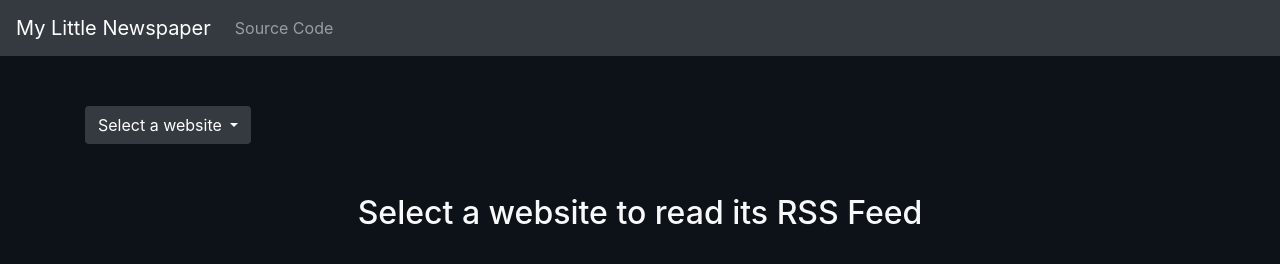
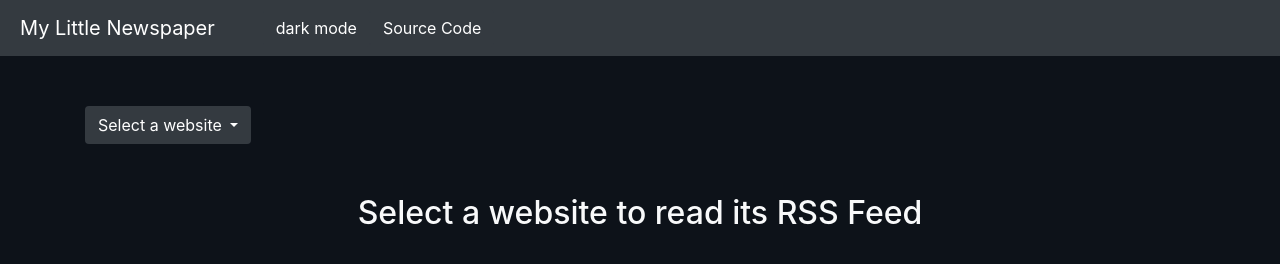
Before and after one commit to Leonlit/My_Little_Newspaper, a website: page index.html in a window 1280 px wide. Drawn offline with nearby package versions, Linux system fonts and the light colour scheme.

Commit message:
Started implementing dark mode and light mode for the app

```diff
--- a/index.html
+++ b/index.html
@@ -13,14 +13,15 @@
     </head>
     <body>
         <nav class="navbar navbar-expand-md bg-dark navbar-dark">
-            <a class="navbar-brand" href="#">My Little Newspaper</a>
+            <a class="navbar-brand mr-5 ml-1" href="#">My Little Newspaper</a>
             <button class="navbar-toggler" type="button" data-toggle="collapse" data-target="#collapsibleNavbar">
                 <span class="navbar-toggler-icon"></span>
             </button>
             <div class="collapse navbar-collapse" id="collapsibleNavbar">
                 <ul class="navbar-nav">
+                    <li class="nav-item btn btn-dark" onclick="lightDarkMode()">dark mode</li>
                     <li class="nav-item">
-                        <a class="nav-link" href="#">Source Code</a>
+                        <a class="btn btn-dark" href="#">Source Code</a>
                     </li>
                 </ul>
             </div>
@@ -32,7 +33,7 @@
             </button>
 
             <div class="dropdown-menu clickable bg-dark text-white" aria-labelledby="selection">
-                <a class="dropdown-item">FreeCodeCamp</a>
+                <a class="dropdown-item active">FreeCodeCamp</a>
                 <a class="dropdown-item" >Dev.to</a>
                 <a class="dropdown-item">Hackernoon</a>
                 <a class="dropdown-item">Dzone</a>
--- a/script/index.js
+++ b/script/index.js
@@ -1,7 +1,7 @@
 //handling option choosed
 $(".dropdown-menu a").click ((event) => {
     let text = $(event.target).text();
-    $(".dropdown .btn-primary").text(text);
+    $(".dropdown button").text(text);
     $(".dropdown-menu a").removeClass("active");
     $("#current-website").text(`${text} RSS Feed`);
     $(event.target).addClass("active");
@@ -66,3 +66,29 @@ function parseXMLData (xml) {
         return false;
     }
 }
+
+let darkMode = true;
+function lightDarkMode () {
+    let navbar = $("nav").first();
+    let placeholder = $(".navbar-nav .nav-item").first();
+    let source = $(".navbar-nav .nav-item a");
+    let selectionBtn = $(".dropdown button").first();
+    let dropdownMenu = $(".dropdown div");
+    let dropDownMenuItems = $(".dropdown div a");
+    let currWebsite = $("#current-website");
+
+    if (darkMode) {
+        darkMode = false;
+        navbar.removeClass("bg-dark").addClass("bg-primary");
+        placeholder.removeClass("btn-dark").addClass("btn-primary");
+        source.removeClass("btn-dark").addClass("btn-primary");
+        selectionBtn.removeClass("bg-dark").addClass("bg-primary");
+        dropdownMenu.removeClass("bg-dark").addClass("bg-primary")
+        dropDownMenuItems.addClass("btn-primary")
+        currWebsite.removeClass("text-light").addClass("text-dark");
+        document.body.style.backgroundColor = "white";
+    }else {
+        darkMode = true;
+        document.body.style.backgroundColor = "#0d1219";
+    }
+}
```
